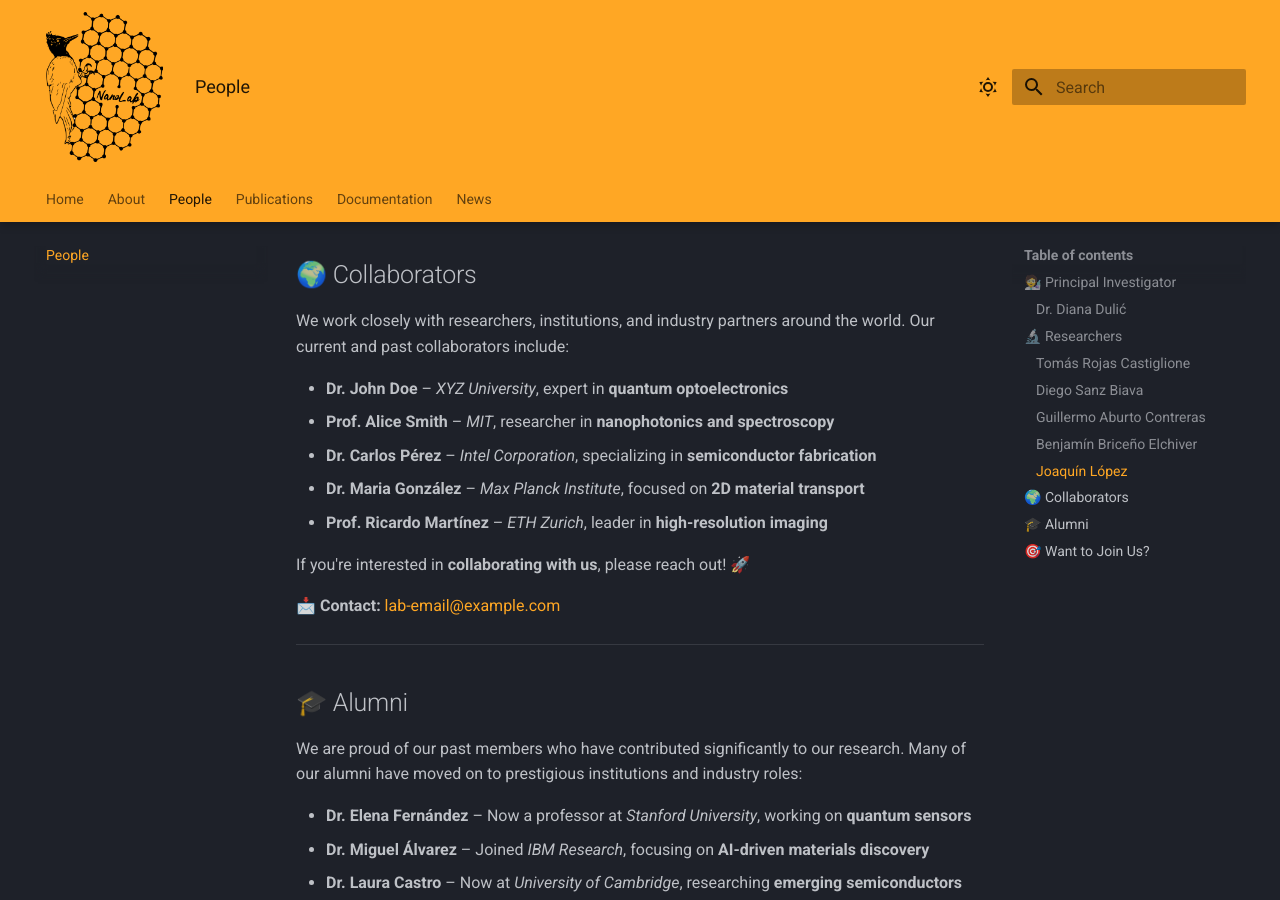
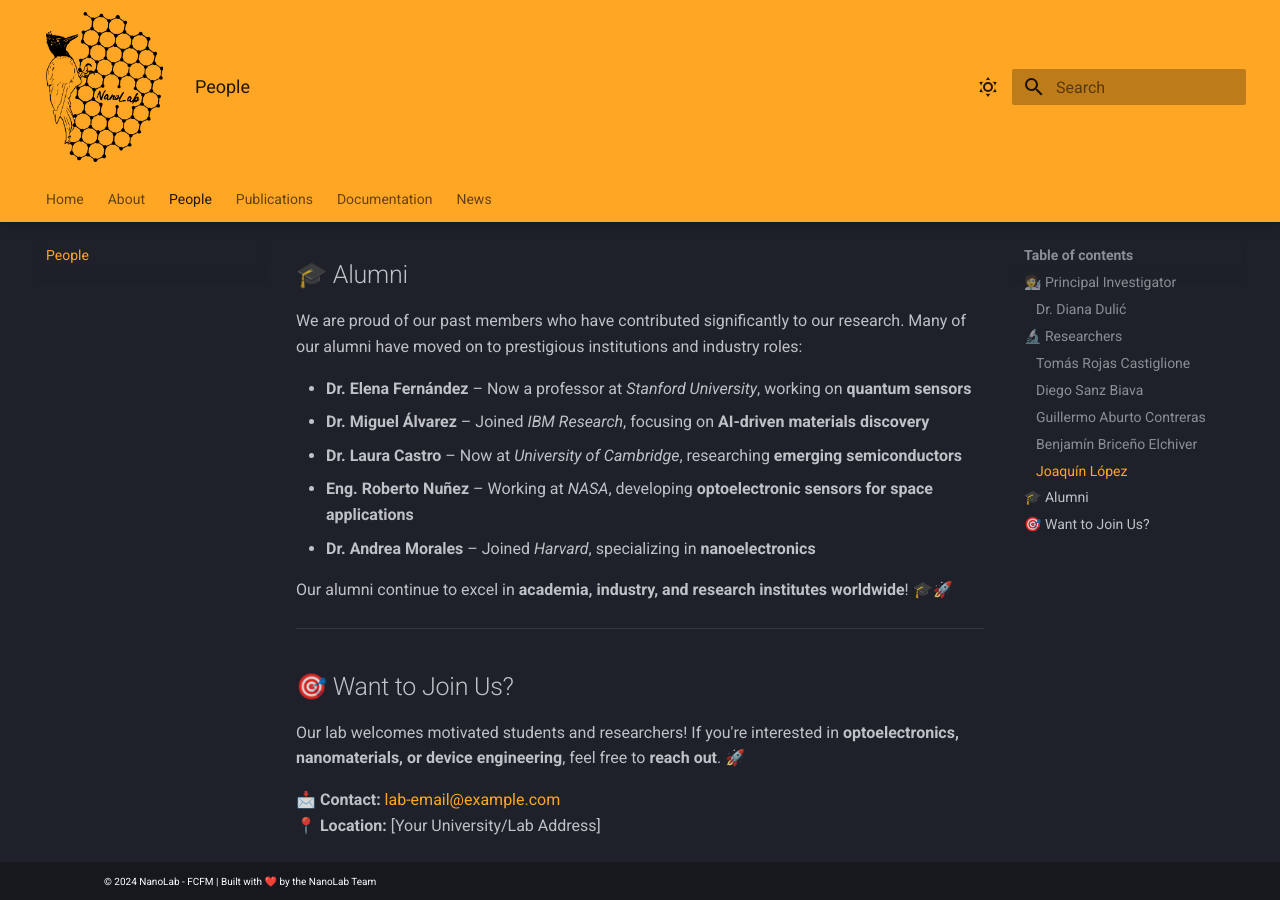
Before and after one commit to nanolab-fcfm/lab-webpage, an MkDocs documentation site: the page built from docs/people.md, in a window 1280 px wide and 900 px high, scrolled down 2490 px. Built offline with MkDocs 1.6.1 and Material for MkDocs 9.7.7, drawn with Linux system fonts in a browser that asks for light colours.

Commit message:
deleting contributors

```diff
--- a/docs/people.md
+++ b/docs/people.md
@@ -62,22 +62,6 @@ Welcome to our lab! We are a passionate team of researchers dedicated to **optoe
 
 ---
 
-## 🌍 Collaborators
-
-We work closely with researchers, institutions, and industry partners around the world. Our current and past collaborators include:
-
-- **Dr. John Doe** – *XYZ University*, expert in **quantum optoelectronics**
-- **Prof. Alice Smith** – *MIT*, researcher in **nanophotonics and spectroscopy**
-- **Dr. Carlos Pérez** – *Intel Corporation*, specializing in **semiconductor fabrication**
-- **Dr. Maria González** – *Max Planck Institute*, focused on **2D material transport**
-- **Prof. Ricardo Martínez** – *ETH Zurich*, leader in **high-resolution imaging**
-
-If you're interested in **collaborating with us**, please reach out! 🚀
-
-📩 **Contact:** [lab-email@example.com](mailto:lab-email@example.com)
-
----
-
 ## 🎓 Alumni
 
 We are proud of our past members who have contributed significantly to our research. Many of our alumni have moved on to prestigious institutions and industry roles:
```
